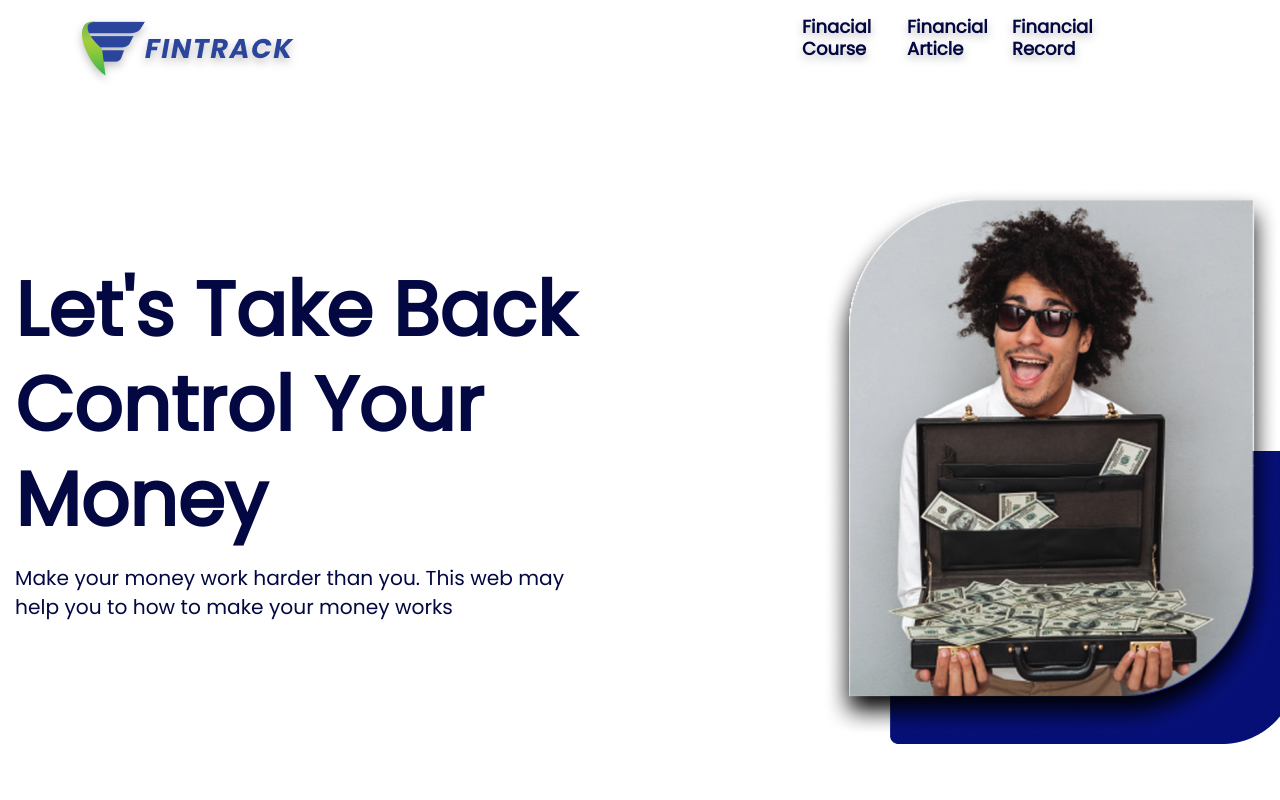
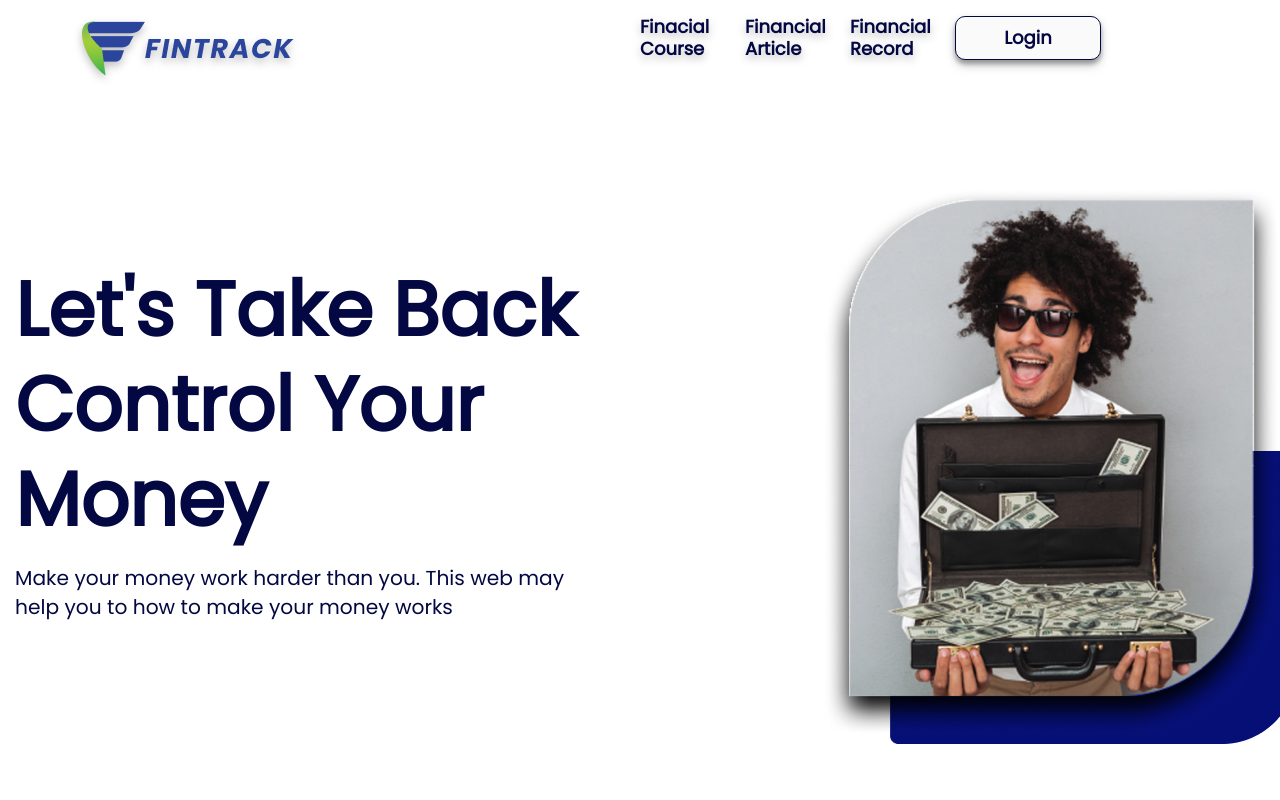
Before and after one commit to Raihan32/Fintrack-ReactJS, a React (Create React App) app: page / in a window 1280 px wide. Shown: the top 800 px of the page. Built offline with nearby package versions, Linux system fonts and the light colour scheme; no server answers.

Commit message:
Navbar after Login FIX

```diff
--- a/package.json
+++ b/package.json
@@ -13,6 +13,7 @@
     "bootstrap": "^5.2.3",
     "cookie-parser": "^1.4.6",
     "formik": "^2.2.9",
+    "js-cookie": "^3.0.1",
     "jwt-decode": "^3.1.2",
     "mdb-react-ui-kit": "^5.1.0",
     "npm": "^9.3.0",
--- a/src/components/Navbar/Navbar.jsx
+++ b/src/components/Navbar/Navbar.jsx
@@ -3,26 +3,26 @@ import axios from "axios";
 import jwtDecode from "jwt-decode";
 import "./navbar.css";
 import logo from "./img/logofin.png";
-import { useNavigate, NavLink, Route, Router } from "react-router-dom";
-import { Cookies } from 'react-cookie';
+import { useNavigate, NavLink } from "react-router-dom";
+import Cookies from 'js-cookie';
+
+
 
 const Navbar = () => {
   const navigate = useNavigate();
   const [name, setName] = useState("");
   const [token, setToken] = useState("");
-  const [isLogin, SetIsLogin] = useState(false);
+  const [isLogin, SetIsLogin] = useState(true);
+
 
   useEffect(() => {
-    let token = axios.get("http://localhost:5000/token");
+    const token = localStorage.getItem('refreshToken');
+    console.log(token);
     if (token) {
       SetIsLogin(true);
     } else {
       SetIsLogin(false);
     }
-  }, []);
-
-
-  useEffect(() => {
     refreshToken();
   }, []);
 
@@ -30,6 +30,13 @@ const Navbar = () => {
     try {
       const response = await axios.get("http://localhost:5000/token");
       setToken(response.data.accessToken);
+      let token = await axios.get("http://localhost:5000/token");
+      setToken(response.data.accessToken);
+      if (token) {
+        SetIsLogin(true);
+      } else {
+        SetIsLogin(false);
+      }
       const decoded = jwtDecode(response.data.accessToken);
       setName(decoded.name);
     } catch (error) {}
@@ -75,11 +82,9 @@ const Navbar = () => {
                 <p className="item animasi-left-right">Financial Record</p>
               </NavLink>
             </li>
-
-
             <li>
-              <NavLink className="name" to="/profile">
-                <p className=" item animasi-left-right">{name}</p>
+              <NavLink style={{ textDecoration: "none" }} className="name" to="/profile">
+              <button className="tombollogin m-2">{name}</button>
               </NavLink>
             </li>
             <li>
--- a/src/components/Profile/Cardprofile.jsx
+++ b/src/components/Profile/Cardprofile.jsx
@@ -57,7 +57,6 @@ const Cardprofile = () => {
       >
         <div className="profile-card">
           <img className="profile-pict" src={Profile} />
-          <div className="profile-nama"><p>{name}</p></div>
           <div className="profile-cardprofile">
             <div className="profile-profile">Profile</div>
             <div className="profile-record">Record</div>
```
Also changed, not shown: 1 other file (tests, documents, lock files or other folders).
